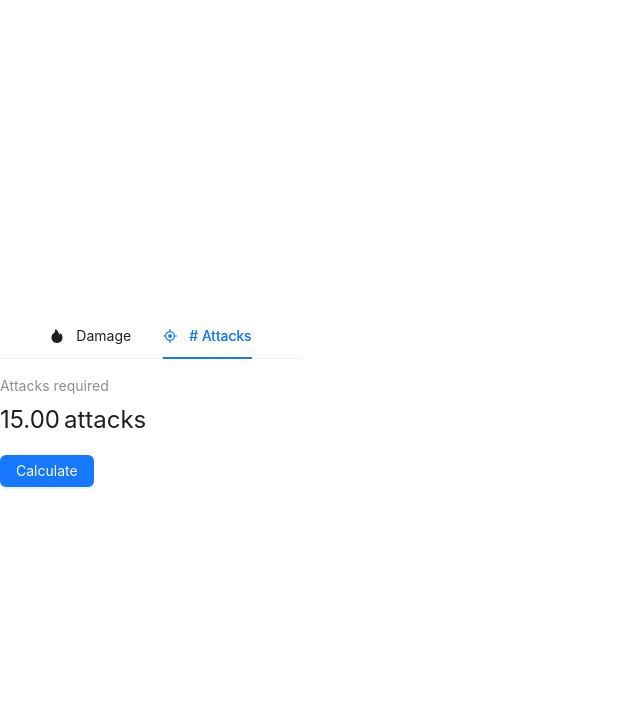
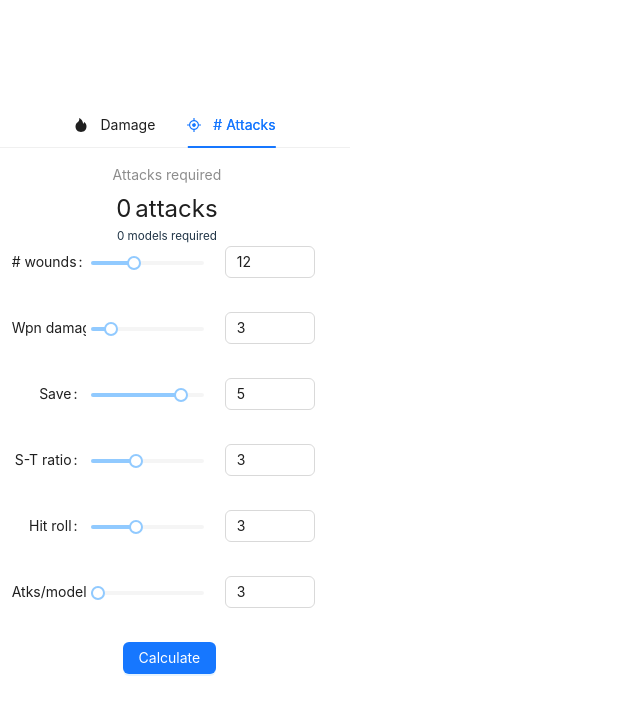
Before and after one commit to justintea/Luckier, a React (Vite) app: page / in a window 1280 px wide. Shown: the top 714 px of the page, without its empty margins (0-640 px from the left). Built offline with nearby package versions, Linux system fonts and the light colour scheme.

Commit message:
feat: created Attacks formula code

```diff
--- a/src/pages/1HowMuchDamagePage/HowMuchDamagePage.jsx
+++ b/src/pages/1HowMuchDamagePage/HowMuchDamagePage.jsx
@@ -1,9 +1,9 @@
 import React, { useState } from 'react';
 import { Button, Col, Row, Statistic } from 'antd';
-import { Checkbox, Form, Input, InputNumber,Slider, Space  } from 'antd';
+import { Form, InputNumber, Slider, Space  } from 'antd';
 
 
-const AttacksIntegerStep = ({ onChange, value }) => {
+const AttacksWoundsIntegerStep = ({ onChange, value }) => {
   const onSliderChange = (sliderValue) => {
     onChange(sliderValue);
   };
@@ -116,9 +116,9 @@ export default function HowMuchDamagePage() {
   const [numberOfAttacksValue, setNumberOfAttacksValue] = useState(1);
   const [hitRollValue, setHitRollValue] = useState(3);
   const [sTRatioValue, setSTRatioValue] = useState(3);
-  const [armorSaveValue, setArmorSaveValue] = useState(4);
+  const [armorSaveValue, setArmorSaveValue] = useState(5);
   const [weaponDamageValue, setWeaponDamageValue] = useState(3);
-  const [slider6Value, setSlider6Value] = useState(1);
+  // const [slider6Value, setSlider6Value] = useState(1);
 
   const [damageDealt, setDamageDealt] = useState(0.0);
 
@@ -137,22 +137,19 @@ export default function HowMuchDamagePage() {
     console.log('armor save prob', rollPlus(armorSaveValue));
 
 
-    let calculatedDamage = numberOfAttacksValue * rollPlus(hitRollValue) * rollPlus(sTRatioValue) * rollPlus(armorSaveValue) * weaponDamageValue;
+    let calculatedDamage = numberOfAttacksValue * rollPlus(hitRollValue) * rollPlus(sTRatioValue) * (1-rollPlus(armorSaveValue)) * weaponDamageValue;
     setDamageDealt(calculatedDamage.toFixed(2));
   };
+
+  //! part 2 of this code is: to select 1 or multiple models, and wound characteristics. to see how many killed.
+
 
   const onFinishFailed = (errorInfo) => {
     console.log('Failed:', errorInfo);
   };
 
-  // const [inputValue, setInputValue] = useState(10);
-  // const onChange = (newValue) => {
-  //   setInputValue(newValue);
-  // };
 
   return (<>
-
-  {/* <h1> how much damage dealt</h1> */}
 
   <Row >
     <Col span={30} style={{ margin: '0 0 0 5%'}}>
@@ -184,7 +181,7 @@ export default function HowMuchDamagePage() {
                 </Form.Item> */}
 
                 <Form.Item label='# attacks'>
-                <AttacksIntegerStep  value={numberOfAttacksValue} onChange={(value) => setNumberOfAttacksValue(value)} />
+                <AttacksWoundsIntegerStep  value={numberOfAttacksValue} onChange={(value) => setNumberOfAttacksValue(value)} />
                 </Form.Item>
 
                 <Form.Item label='Hit roll'>
@@ -208,7 +205,7 @@ export default function HowMuchDamagePage() {
                 </Form.Item> */}
 
                 <Form.Item>
-                    <Button style={{ margin: '0 0 0 60%' }} type="primary" htmlType="submit"> Calculate </Button>
+                    <Button style={{ margin: '0 0 0 75%' }} type="primary" htmlType="submit"> Calculate </Button>
                     {/* <Button style={{ marginTop: 16, }} type="primary" htmlType="submit"> Calculate </Button> */}
 
             </Form.Item>
@@ -221,35 +218,3 @@ export default function HowMuchDamagePage() {
 
   </>);
 }
-
-//? save pt
-// import React from 'react';
-// import { Button, Col, Row, Statistic } from 'antd';
-
-// export default function HowMuchDamagePage() {
-
-//   const damageDealt = 15.00;
-
-
-//   return (<>
-
-//   {/* <h1> how much damage dealt</h1> */}
-
-//   <Row gutter={16}>
-
-//     <Col span={25}>
-//       <Statistic title="Damage dealt" value={damageDealt} precision={2} suffix=" wounds" />
-//       <Button
-//         style={{
-//           marginTop: 16,
-//         }}
-//         type="primary"
-//       >
-//         Calculate
-//       </Button>
-//     </Col>
-
-//   </Row>
-
-//   </>);
-// }
--- a/src/pages/2AttacksRequiredPage/AttacksRequiredPage.jsx
+++ b/src/pages/2AttacksRequiredPage/AttacksRequiredPage.jsx
@@ -1,27 +1,214 @@
-import React from 'react';
+import React, { useState } from 'react';
 import { Button, Col, Row, Statistic } from 'antd';
+import { Form, InputNumber, Slider, Space  } from 'antd';
+
+const AttacksWoundsIntegerStep = ({ onChange, value }) => {
+  const onSliderChange = (sliderValue) => {
+    onChange(sliderValue);
+  };
+
+  const onInputChange = (inputValue) => {
+    onChange(inputValue);
+};
+
+return (
+  <Row>
+    <Col span={20}>
+      <Slider
+        min={1}
+        max={30}
+        onChange={onSliderChange}
+        value={typeof value === 'number' ? value : 0}
+      />
+    </Col>
+
+    <Col span={4}>
+      <InputNumber
+        min={1}
+        max={30}
+        style={{ margin: '0 16px' }}
+        value={value}
+        onChange={onInputChange}
+      />
+    </Col>
+  </Row>
+);
+}
+
+const DiceIntegerStep = ({ onChange, value }) => {
+  const onSliderChange = (sliderValue) => {
+    onChange(sliderValue);
+  };
+
+  const onInputChange = (inputValue) => {
+    onChange(inputValue);
+};
+
+return (
+  <Row>
+    <Col span={20}>
+      <Slider
+        min={1}
+        max={6}
+        onChange={onSliderChange}
+        value={typeof value === 'number' ? value : 0}
+      />
+    </Col>
+
+    <Col span={4}>
+      <InputNumber
+        min={1}
+        max={6}
+        style={{ margin: '0 16px' }}
+        value={value}
+        onChange={onInputChange}
+      />
+    </Col>
+  </Row>
+);
+}
+
+const DamageIntegerStep = ({ onChange, value }) => {
+  const onSliderChange = (sliderValue) => {
+    onChange(sliderValue);
+  };
+
+  const onInputChange = (inputValue) => {
+    onChange(inputValue);
+};
+
+return (
+  <Row>
+    <Col span={20}>
+      <Slider
+        min={1}
+        max={12}
+        onChange={onSliderChange}
+        value={typeof value === 'number' ? value : 0}
+      />
+    </Col>
+
+    <Col span={4}>
+      <InputNumber
+        min={1}
+        max={12}
+        style={{ margin: '0 16px' }}
+        value={value}
+        onChange={onInputChange}
+      />
+    </Col>
+  </Row>
+);
+}
+
+function rollPlus(diceRollRequired) {
+  if (diceRollRequired === 1) { return (6 / 6); } else
+    if (diceRollRequired === 2) { return (5 / 6); } else
+      if (diceRollRequired === 3) { return (4 / 6); } else
+        if (diceRollRequired === 4) { return (3 / 6); } else
+          if (diceRollRequired === 5) { return (2 / 6); } else
+            if (diceRollRequired === 6) { return (1/ 6); }
+}
+
 
 export default function AttacksRequiredPage() {
 
-  const hitsRequired = 15.00;
+  // const hitsRequired = 15.00;
+  const [enemyWoundsValue, setEnemyWoundsValue] = useState(12);
+  const [weaponDamageValue, setWeaponDamageValue] = useState(3);
+  const [armorSaveValue, setArmorSaveValue] = useState(5);
+  const [sTRatioValue, setSTRatioValue] = useState(3);
+  const [hitRollValue, setHitRollValue] = useState(3);
+  const [attacksPerModelValue, setAttacksPerModelValue] = useState(3);
+
+  const [attacksRequiredValue, setAttacksRequiredValue] = useState(0);
+  const [modelsRequiredValue, setModelsRequiredValue] = useState(0);
+
+
+  const onFinish = (values) => {
+    console.log('Success:', values);
+    //! calculation should take place here
+    // const calculatedDamage = slider1Value + slider2Value;
+    console.log('enemyWoundsValue', enemyWoundsValue);
+    console.log('weaponDamageValue', weaponDamageValue);
+    console.log('armorSaveValue', armorSaveValue);
+    console.log('sTRatioValue', sTRatioValue);
+    console.log('hitRollValue', hitRollValue);
+
+    console.log('armor save prob', rollPlus(armorSaveValue));
+    console.log('ST prob', rollPlus(sTRatioValue));
+    console.log('hit roll prob', rollPlus(hitRollValue));
+
+    // let calculatedNumberOfAttacks = enemyWoundsValue / weaponDamageValue * (1+rollPlus(armorSaveValue)) * (1+rollPlus(sTRatioValue)) * (1+rollPlus(hitRollValue));
+
+    let calculatedNumberOfAttacks = enemyWoundsValue / weaponDamageValue / (1-rollPlus(armorSaveValue)) / rollPlus(sTRatioValue) / rollPlus(hitRollValue);
+
+
+    let calculatedModelsRequired = calculatedNumberOfAttacks / attacksPerModelValue;
+    setAttacksRequiredValue(calculatedNumberOfAttacks.toFixed(2));
+    setModelsRequiredValue(calculatedModelsRequired.toFixed(2));
+  };
+
+  const onFinishFailed = (errorInfo) => {
+    console.log('Failed:', errorInfo);
+  };
+
 
 
   return (<>
 
-  {/* <h1> how much damage dealt</h1> */}
+  <Row >
+    <Col span={30} style={{ margin: '0 0 0 5%'}}>
+        <Statistic title="Attacks required" value={attacksRequiredValue} precision={0} suffix=" attacks" style={{ textAlign: 'center', margin: '0 0 0 40%'}} />
+        <p  style={{ textAlign: 'center', fontSize: 'smaller', margin: '0 0 0 40%' }}>
+        {modelsRequiredValue} models required
+        </p>
+                <Form
+                name="basic"
+                labelCol={{ span: 8, }}
+                wrapperCol={{ span: 16, }}
+                // style={{ maxWidth: 600, }}
+                style={{ maxWidth: 600, textAlign: 'left' }}
+                initialValues={{ remember: true, }}
+                onFinish={onFinish}
+                onFinishFailed={onFinishFailed}
+                autoComplete="off"
+                >
 
-  <Row gutter={16}>
+                <Space style={{ width: '100%', }} direction="vertical"  >
 
-    <Col span={25}>
-      <Statistic title="Attacks required" value={hitsRequired} precision={2} suffix=" attacks" />
-      <Button
-        style={{
-          marginTop: 16,
-        }}
-        type="primary"
-      >
-        Calculate
-      </Button>
+
+                <Form.Item label='# wounds'>
+                <AttacksWoundsIntegerStep  value={enemyWoundsValue} onChange={(value) => setEnemyWoundsValue(value)} />
+                </Form.Item>
+
+                <Form.Item label='Wpn damage'>
+                    <DamageIntegerStep value={weaponDamageValue} onChange={(value) => setWeaponDamageValue(value)} />
+                </Form.Item>
+
+                <Form.Item label='Save'>
+                    <DiceIntegerStep value={armorSaveValue} onChange={(value) => setArmorSaveValue(value)} />
+                </Form.Item>
+
+                <Form.Item label='S-T ratio'>
+                    <DiceIntegerStep value={sTRatioValue} onChange={(value) => setSTRatioValue(value)} />
+                </Form.Item>
+
+                <Form.Item label='Hit roll'>
+                    <DiceIntegerStep value={hitRollValue} onChange={(value) => setHitRollValue(value)} />
+                </Form.Item>
+
+                <Form.Item label='Atks/model'>
+                <AttacksWoundsIntegerStep  value={attacksPerModelValue} onChange={(value) => setAttacksPerModelValue(value)} />
+                </Form.Item>
+
+                <Form.Item>
+                    <Button style={{ margin: '0 0 0 75%' }} type="primary" htmlType="submit"> Calculate </Button>
+               </Form.Item>
+
+
+                </Space>
+          </Form>
     </Col>
   </Row>
 
```
